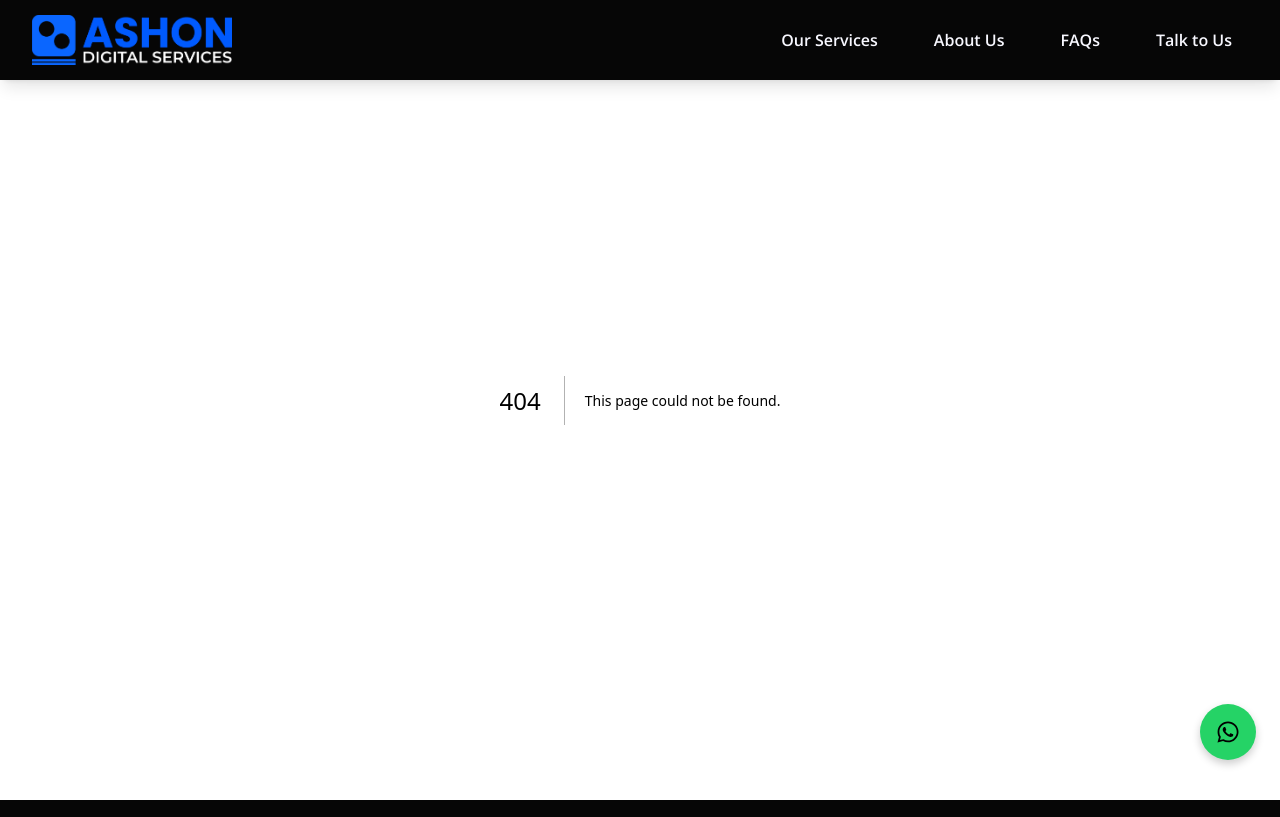
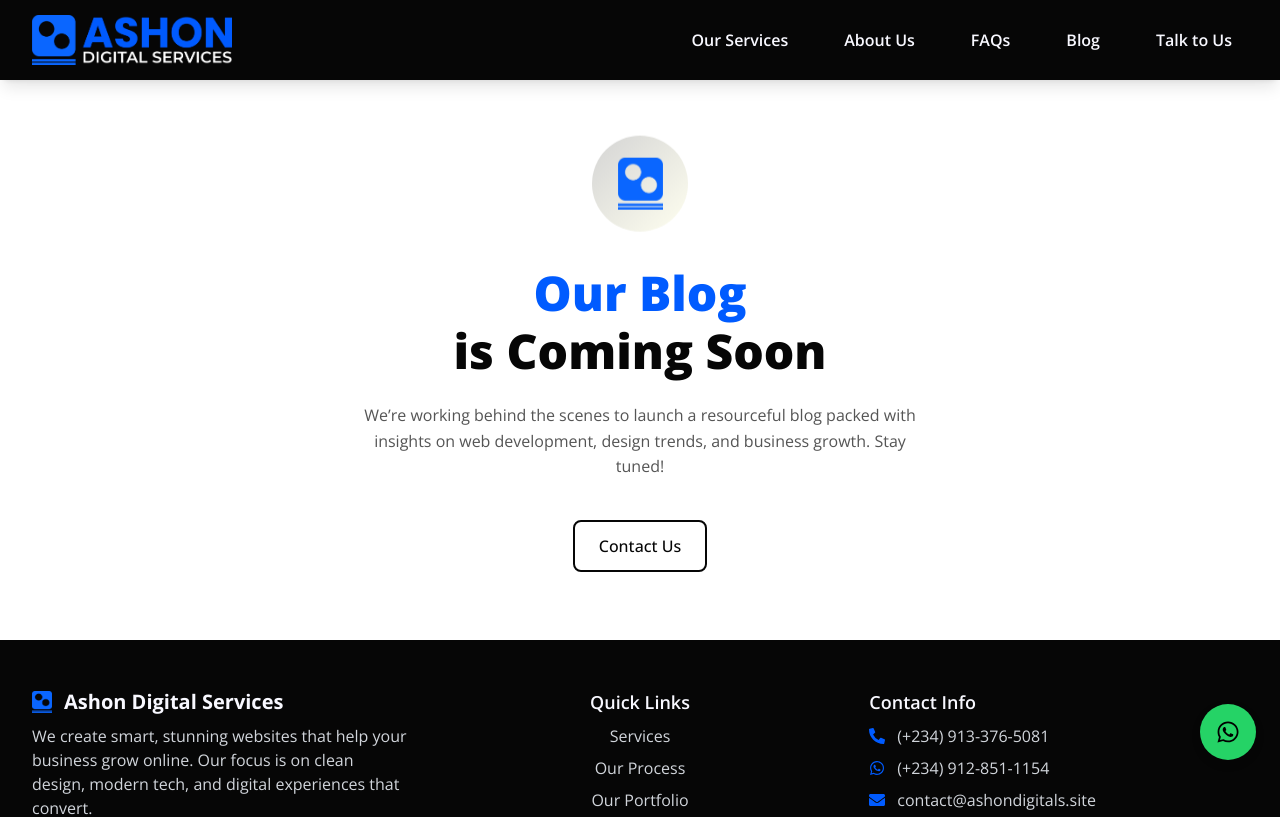
Before and after one commit to AshadeSamson/ashon-digital-services, a Next.js app: page /blog in a window 1280 px wide. Before the commit this address had no page. Shown: the top 817 px of the page. Built offline with nearby package versions, Linux system fonts and the light colour scheme.

Commit message:
[feat]: Add a coming soon blog section to the website

```diff
--- a/app/_components/_header/header.tsx
+++ b/app/_components/_header/header.tsx
@@ -77,6 +77,9 @@ const Header = () => {
           <Link href="#faqs" scroll={true} className={styles.navLinks}>
             FAQs
           </Link>
+          <Link href="/blog" scroll={true} className={styles.navLinks}>
+            Blog
+          </Link>
           <Link href="#contact" scroll={true} className={styles.navLinks}>
             Talk to Us
           </Link>
@@ -108,6 +111,9 @@ const Header = () => {
           <Link href="#faqs"  scroll={true} className={styles.mobileNavLink} onClick={() => setMobileMenu(false)}>
             FAQs
           </Link>
+          <Link href="/blog"  scroll={true} className={styles.mobileNavLink} onClick={() => setMobileMenu(false)}>
+            Blog
+          </Link>
           <Link href="#contact"  scroll={true} className={styles.mobileNavLink} onClick={() => setMobileMenu(false)}>
             Talk to Us
           </Link>
--- /dev/null
+++ b/app/blog/blog.module.css
@@ -0,0 +1,96 @@
+.main {
+  min-height: 80vh;
+  background-color: #fff;
+  display: flex;
+  justify-content: center;
+  align-items: center;
+  padding: 2rem 1rem;
+  padding-top: 100px;
+}
+
+.mainContent {
+  max-width: 48rem;
+  text-align: center;
+  margin: 0 auto;
+}
+
+.iconContainer {
+  width: 6rem;
+  height: 6rem;
+  margin: 0 auto 2rem;
+  border-radius: 50%;
+  background: linear-gradient(to bottom right, rgb(212, 212, 212), rgb(255, 255, 240));
+  display: flex;
+  align-items: center;
+  justify-content: center;
+}
+
+.headline {
+  font-size: 2.25rem;
+  font-weight: 800;
+  color: #060606;
+  margin-bottom: 1.5rem;
+  line-height: 1.2;
+}
+
+@media (min-width: 768px) {
+  .headline {
+    font-size: 3rem;
+  }
+}
+
+.subtext {
+  font-size: 1rem;
+  color: #555;
+  max-width: 36rem;
+  margin: 0 auto 2.5rem;
+  line-height: 1.6;
+}
+
+.buttonGroup {
+  display: flex;
+  justify-content: center;
+  gap: 1rem;
+  flex-direction: column;
+}
+
+@media (min-width: 640px) {
+  .buttonGroup {
+    flex-direction: row;
+  }
+}
+
+.contactButton {
+  padding: 0.75rem 1.5rem;
+  font-size: 1rem;
+  font-weight: 500;
+  border: 2px solid rgb(6, 6, 6);
+  background-color: transparent;
+  color: rgb(6, 6, 6);
+  border-radius: 0.5rem;
+  cursor: pointer;
+  transition: all 0.3s ease;
+}
+
+.contactButton:hover {
+  background-color: rgb(6, 6, 6);
+  border-color: rgb(6, 6, 6);
+  color: white;
+}
+
+.gradientText {
+  background: linear-gradient(90deg, rgb(0, 91, 255), rgb(0, 91, 255));
+  -webkit-background-clip: text;
+  background-clip: text;
+  color: transparent;
+}
+
+.floating {
+  animation: float 6s ease-in-out infinite;
+}
+
+@keyframes float {
+  0% { transform: translateY(0); }
+  50% { transform: translateY(-10px); }
+  100% { transform: translateY(0); }
+}
--- /dev/null
+++ b/app/blog/page.tsx
@@ -0,0 +1,43 @@
+import React from 'react';
+import styles from './blog.module.css';
+import Link from 'next/link';
+import Image from 'next/image';
+
+
+export const metadata = {
+  title: 'Our Blog | Coming Soon',
+  description: 'Explore helpful articles, tutorials, and insights on web development and digital growth. Our blog is coming soon!',
+};
+
+
+const Blog = () => {
+
+
+  return (
+    <>
+      <section className={styles.main}>
+        <div className={styles.mainContent}>
+          <div className={`${styles.floating} ${styles.iconContainer}`}>
+            <Image src="/images/favicon.png" alt="Blog Icon" width={45} height={45} />
+          </div>
+
+          <h1 className={styles.headline}>
+            <span className={styles.gradientText}>Our Blog</span><br /> is Coming Soon
+          </h1>
+
+          <p className={styles.subtext}>
+            We’re working behind the scenes to launch a resourceful blog packed with insights on web development, design trends, and business growth. Stay tuned!
+          </p>
+
+          <div className={styles.buttonGroup}>
+            <Link href="https://wa.link/y6dil4" target="_blank" rel="noopener noreferrer">
+              <button className={styles.contactButton}>Contact Us</button>
+            </Link>
+          </div>
+        </div>
+      </section>
+    </>
+  );
+};
+
+export default Blog;
```
